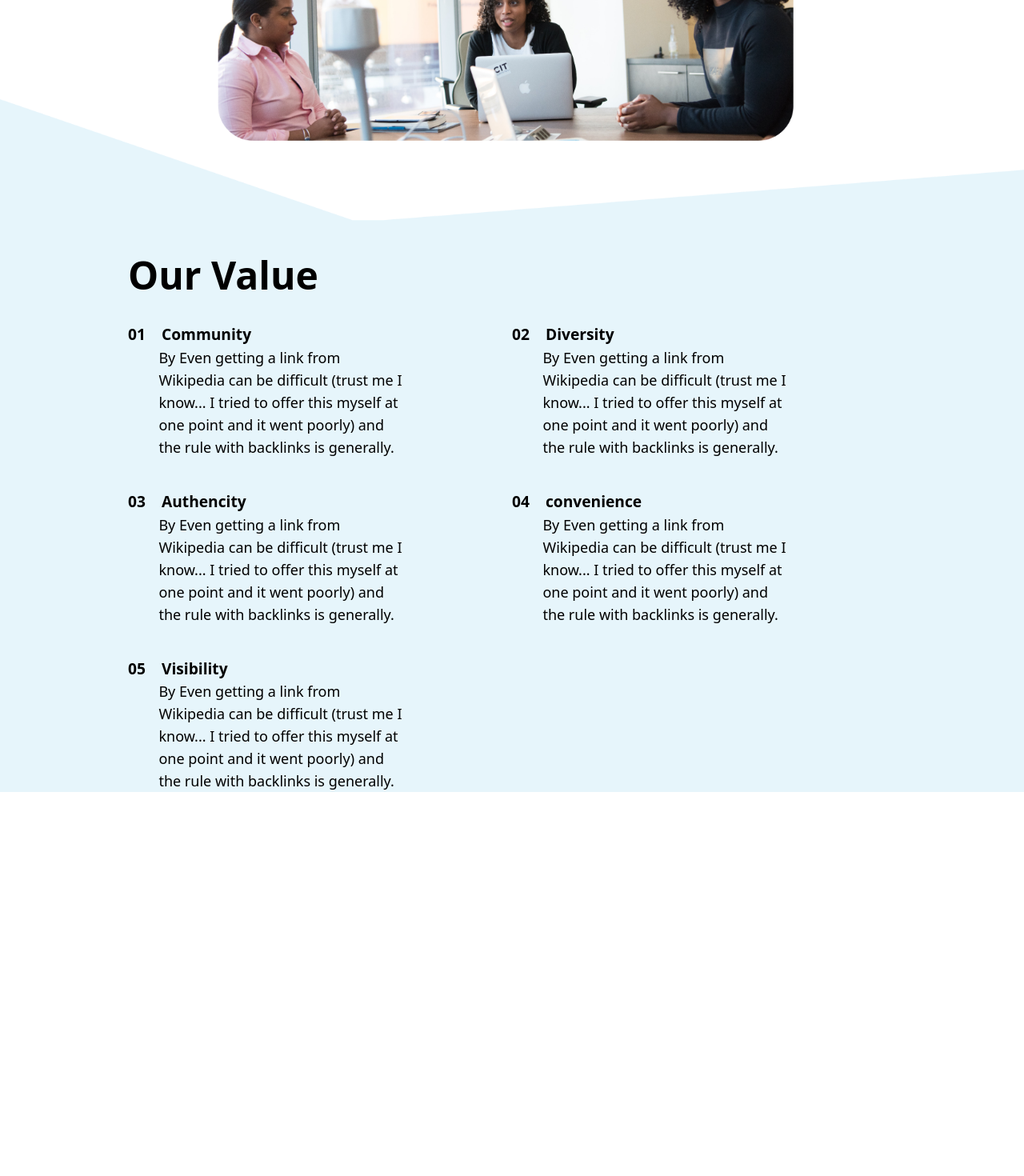
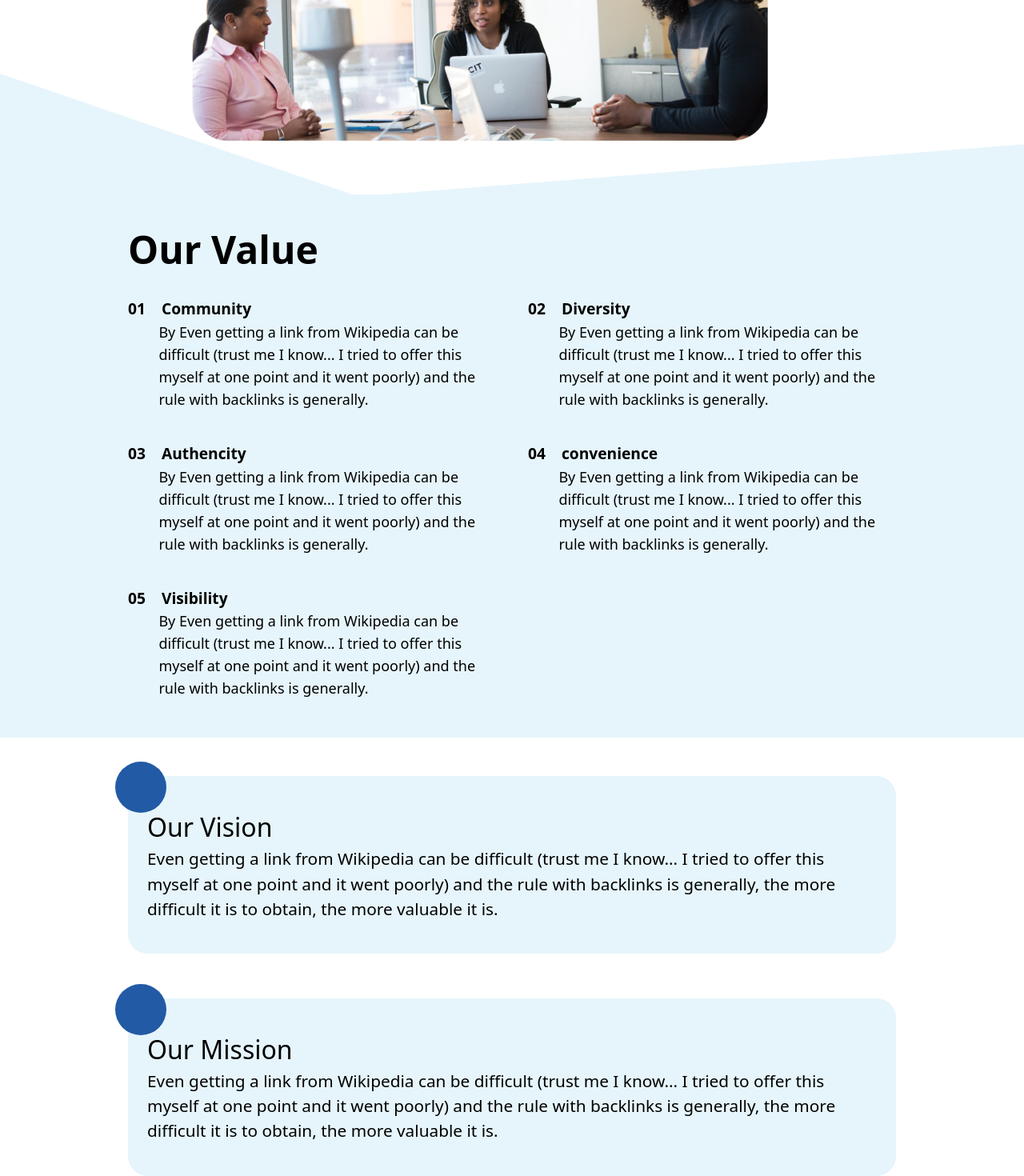
Before and after one commit to Code-Vanta/CompanyWebsite, a React (Vite) app in the folder CodeVanta/: page / in a window 1280 px wide. Shown: the part 380-1850 px from the top of the page at 80% size. Before the commit the page ends 1370 px from the top, so only its background shows below. Built offline with nearby package versions, Linux system fonts and the light colour scheme.

Commit message:
team responsiveness

```diff
--- a/CodeVanta/src/component/About/About.jsx
+++ b/CodeVanta/src/component/About/About.jsx
@@ -9,8 +9,8 @@ const About = () => {
     <div className=''>
       <Notion/>
       <Value/>
-      {/* <Vision/> */}
-      {/* <Team/> */}
+      <Vision/>
+      <Team/>
     </div>
   )
 }
--- a/CodeVanta/src/component/About/Notion.jsx
+++ b/CodeVanta/src/component/About/Notion.jsx
@@ -8,7 +8,7 @@ const Notion = () => {
         <h1 className="text-[5rem] font-normal text-[#111010] sm:text-[3.5rem] ">
           Code<span className="text-[#225AA5]">Vanta</span>
         </h1>
-        <p className="text-center font-normal pb-[2rem] text-[1.2rem] sm:text-[1rem] sm:pb-[8rem]">
+        <p className="text-center font-normal pb-[2rem] text-[1.2rem] sm:text-[1rem] sm:pb-[5rem]">
           Even getting a link getting link from can be difficult (trust me I
           know .....I tried to offer this myself at one piont and it went
           poorly) and the rule with backlinks is generally, the more diificult
@@ -17,8 +17,8 @@ const Notion = () => {
           myself at one piont and it went poorly) and the rule with backlinks is
           generally, the more diificult is to obtain, the more
         </p>
-        <div className=" w-[45rem] z-10 left-[17rem] top-[15.5rem] sm:w-[20rem] sm:left-[2rem] sm:top-[20rem] md:top-[-30rem] absolute pb-6">
-          <img src={about} alt="" />
+        <div className="">
+          <img src={about} alt="" className=" w-[45rem] z-10 left-[15rem] top-[15.5rem] sm:w-[20rem] sm:left-[3rem] sm:top-[20rem] md:left-[5rem] md:top-[20rem] md:w-[35rem] absolute pb-6"/>
         </div>
       </div>
     </div>
--- a/CodeVanta/src/component/About/Team.jsx
+++ b/CodeVanta/src/component/About/Team.jsx
@@ -53,9 +53,9 @@ const Team = () => {
 
   return (
 
-   <div className='px-[10rem]'>
+   <div className='px-[10rem] sm:px-[2rem] md:px-[4rem]'>
     <p className='text-[2rem] font-semibold'>Meet Our Team</p>
-     <div className='grid grid-cols-2 py-[2rem] gap-y-[1.5rem]' >
+     <div className='grid grid-cols-2 py-[2rem] gap-[2rem] sm:grid-cols-1  ' >
 
        {
                datas.map((data,i)=>(<Card key={i} {...data} />  ))
--- a/CodeVanta/src/component/About/Value.jsx
+++ b/CodeVanta/src/component/About/Value.jsx
@@ -2,15 +2,15 @@ import React from "react";
 
 const Value = () => {
   return (
-    <div className="value1 px-[10rem] pt-[10rem] relative sm:px-[2rem] sm:pt-[5rem] md:px-[4rem] mt-[13rem] ">
+    <div className="value1 px-[10rem] pt-[10rem] mt-[11rem] py-[3rem] relative sm:px-[2rem] sm:pt-[5rem] sm:mt-[.5rem] md:px-[4rem] ">
       <div className="">
         <p className="text-[3rem] font-semibold py-[1.5rem] sm:py-[rem] ">Our Value </p>
-        <div className="grid grid-cols-2 gap-y-10 sm:grid-cols-1 md:gap-x-[7rem]">
+        <div className="grid grid-cols-2 gap-10 sm:grid-cols-1 md:">
           <div className="flex flex-col">
             <p className="flex gap-5 font-semibold text-[1.2rem]">
               <span>01</span>Community
             </p>
-            <p className="pl-[2.4rem] w-[22rem] text-lg md:w-[19rem]">
+            <p className="pl-[2.4rem] w-[em] text-lg md:w-[rem]">
               By Even getting a link from Wikipedia can be difficult (trust me I
               know... I tried to offer this myself at one point and it went
               poorly) and the rule with backlinks is generally.
@@ -20,7 +20,7 @@ const Value = () => {
             <p className="flex gap-5 font-semibold text-[1.2rem]">
               <span>02</span>Diversity
             </p>
-            <p className="pl-[2.4rem] w-[22rem] text-lg md:w-[19rem]">
+            <p className="pl-[2.4rem] w-[rem] text-lg sm:text-base md:w-[rem]">
               By Even getting a link from Wikipedia can be difficult (trust me I
               know... I tried to offer this myself at one point and it went
               poorly) and the rule with backlinks is generally.
@@ -30,7 +30,7 @@ const Value = () => {
             <p className="flex gap-5 font-semibold text-[1.2rem]">
               <span>03</span>Authencity
             </p>
-            <p className="pl-[2.4rem] w-[22rem] text-lg md:w-[19rem]">
+            <p className="pl-[2.4rem] w-[rem] text-lg sm:text-base md:w-[rem]">
               By Even getting a link from Wikipedia can be difficult (trust me I
               know... I tried to offer this myself at one point and it went
               poorly) and the rule with backlinks is generally.
@@ -40,7 +40,7 @@ const Value = () => {
             <p className="flex gap-5 font-semibold text-[1.2rem]">
               <span>04</span>convenience
             </p>
-            <p className="pl-[2.4rem] w-[22rem] text-lg md:w-[19rem]">
+            <p className="pl-[2.4rem] w-[rem] text-lg sm:text-base md:w-[rem]">
               By Even getting a link from Wikipedia can be difficult (trust me I
               know... I tried to offer this myself at one point and it went
               poorly) and the rule with backlinks is generally.
@@ -50,7 +50,7 @@ const Value = () => {
             <p className="flex gap-5 font-semibold text-[1.2rem] ">
               <span>05</span>Visibility
             </p>
-            <p className="pl-[2.4rem] w-[22rem] text-lg md:w-[19rem]">
+            <p className="pl-[2.4rem] w-[rem] text-lg sm:text-base md:w-[rem]">
               By Even getting a link from Wikipedia can be difficult (trust me I
               know... I tried to offer this myself at one point and it went
               poorly) and the rule with backlinks is generally.
--- a/CodeVanta/src/component/About/Vision.jsx
+++ b/CodeVanta/src/component/About/Vision.jsx
@@ -2,12 +2,12 @@ import React from "react";
 
 const Vision = () => {
   return (
-    <div className="py-[3rem] px-[10rem]  flex flex-col gap-[3.5rem]">
+    <div className="py-[3rem] px-[10rem]  flex flex-col gap-[3.5rem] sm:px-[2rem]">
       <div className="relative">
-        <div className="w-[4rem] h-[4rem] rounded-full bg-[#225AA5] absolute bottom-[11rem] left-[-1rem] "></div>
-        <div className="bg-[#E6F5FB]  rounded-3xl  p-[1.5rem] h-[13rem] ">
-          <p className="text-[2rem]">Our Vision</p>
-          <p className="text-[1.3rem]">
+        <div className="w-[4rem] h-[4rem] rounded-full bg-[#225AA5] absolute bottom-[11rem] left-[-1rem] sm:w-[3rem] sm:h-[3rem] sm:bottom-[15.5rem] md:bottom-[15rem]"></div>
+        <div className="bg-[#E6F5FB]  rounded-3xl  px-[1.5rem] py-[2.5rem] ">
+          <p className="text-[2rem] font-medium sm:text-[1.5rem]">Our Vision</p>
+          <p className="text-[1.3rem]  sm:text-[1rem]">
             Even getting a link from Wikipedia can be difficult (trust me I
             know... I tried to offer this myself at one point and it went
             poorly) and the rule with backlinks is generally, the more difficult
@@ -16,10 +16,10 @@ const Vision = () => {
         </div>
       </div>
       <div className="relative">
-        <div className="w-[4rem] h-[4rem] rounded-full bg-[#225AA5] absolute bottom-[11rem] left-[-1rem] "></div>
-        <div className="bg-[#E6F5FB]  rounded-3xl  p-[1.5rem] h-[13rem] ">
-          <p className="text-[2rem]">Our Mission</p>
-          <p className="text-[1.3rem]">
+        <div className="w-[4rem] h-[4rem] rounded-full bg-[#225AA5] absolute bottom-[11rem] left-[-1rem] sm:w-[3rem] sm:h-[3rem] sm:bottom-[15.5rem] md:bottom-[15rem] "></div>
+        <div className="bg-[#E6F5FB]  rounded-3xl  px-[1.5rem] py-[2.5rem] h-[] sm:h-[] ">
+          <p className="text-[2rem] font-medium sm:text-[1.5rem] ">Our Mission</p>
+          <p className="text-[1.3rem]  sm:text-[1rem]">
             Even getting a link from Wikipedia can be difficult (trust me I
             know... I tried to offer this myself at one point and it went
             poorly) and the rule with backlinks is generally, the more difficult
--- a/CodeVanta/src/component/card/Card.jsx
+++ b/CodeVanta/src/component/card/Card.jsx
@@ -4,7 +4,7 @@ const Card = ({image, name, position,link }) => {
   return (
     <div className='flex flex-col items-center justify-center gap-5 '>
         <div className=''>
-            <img src={image} alt="" className='w-[20rem] h-[20rem] ' />
+            <img src={image} alt="" className='w-[20rem] h-[20rem]  sm:w-[15rem] sm:h-[15rem] ' />
         </div>
         <div className=' flex flex-col items-center gap-1'>
             <p className='font-semibold text-[1.5rem]'>{name}</p>
```
